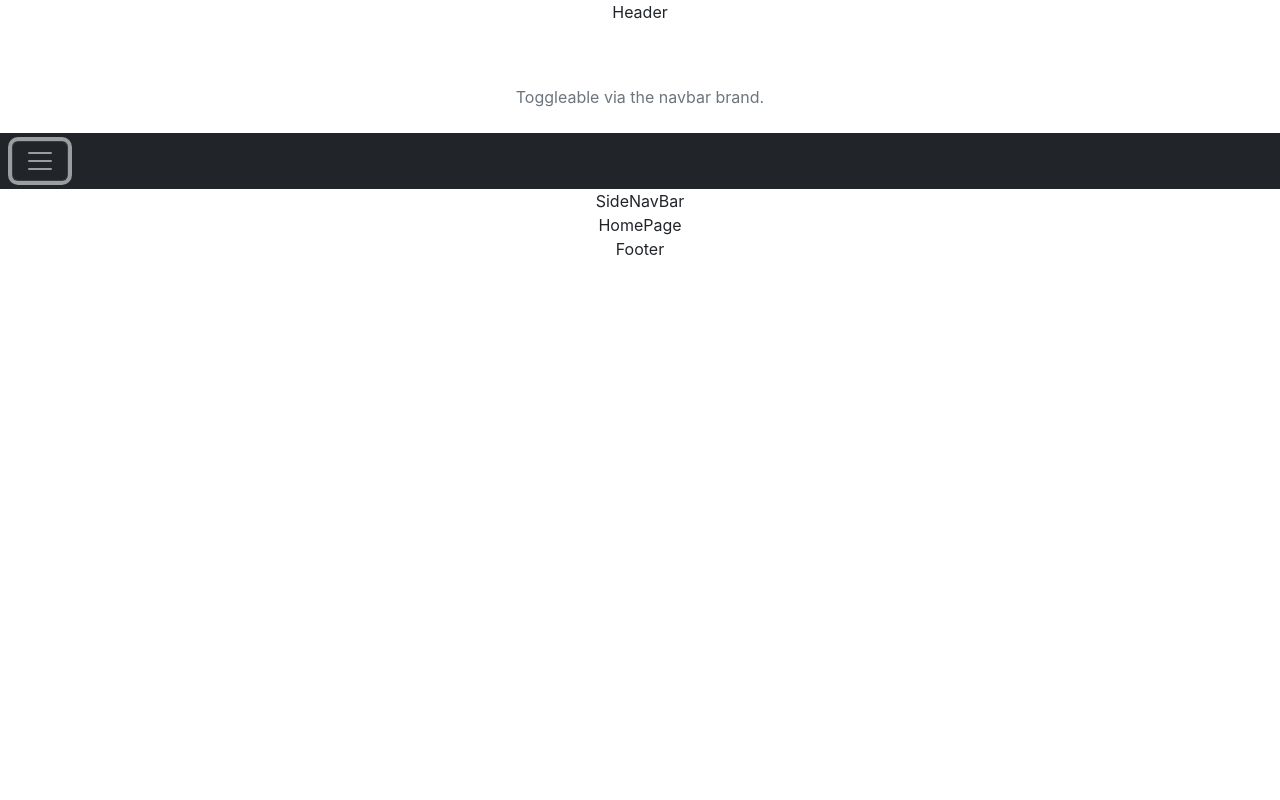
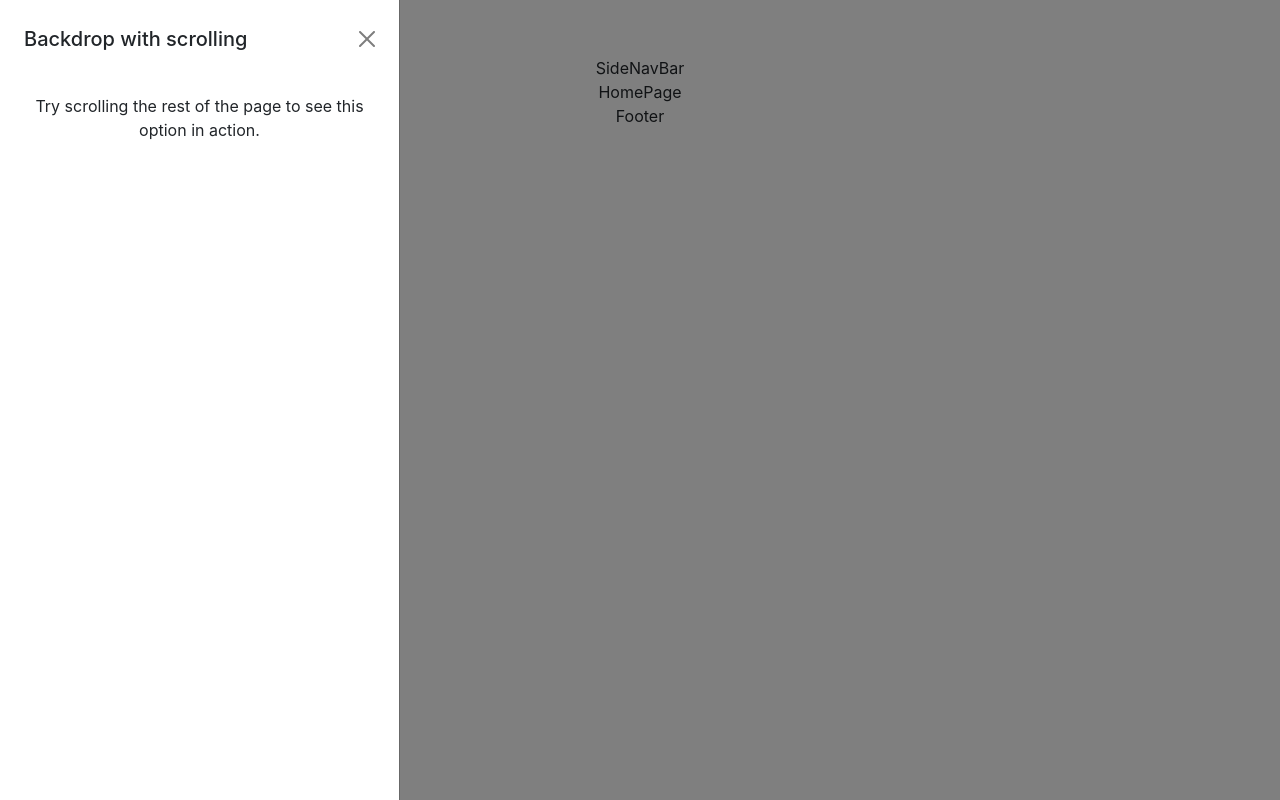
Before and after one commit to Paata1987/Store, a React (Create React App) app: page / in a window 1280 px wide. Both pictures are taken after a click on the button "Toggle navigation". Built offline with nearby package versions, Linux system fonts and the light colour scheme.

Commit message:
add sidebar menu elemnets/ box sizing

```diff
--- a/src/App.js
+++ b/src/App.js
@@ -9,7 +9,6 @@ function App() {
   return (
     <div className="App">
       <Header />
-      <SideNavBar />
       <HomePage />
       <Footer />
     </div>
--- a/src/components/Header.jsx
+++ b/src/components/Header.jsx
@@ -1,7 +1,12 @@
 import React from "react";
+import SideNavBar from "./SideNavBar";
 
 const Header = () => {
-  return <div>Header</div>;
+  return (
+    <div>
+      <SideNavBar />
+    </div>
+  );
 };
 
 export default Header;
--- a/src/components/SideNavBar.jsx
+++ b/src/components/SideNavBar.jsx
@@ -3,30 +3,41 @@ import React from "react";
 const SideNavBar = () => {
   return (
     <div>
-      <div
-        class="collapse"
-        id="navbarToggleExternalContent"
-      >
-        <div class="p-4">
-          <h5 class="text-white h4">Collapsed content</h5>
-          <span class="text-muted">Toggleable via the navbar brand.</span>
-        </div>
-      </div>
-      <nav class="navbar navbar-dark bg-dark">
-        <div class="container-fluid">
+      <nav className="navbar">
+        <div className="container-fluid">
           <button
-            class="navbar-toggler"
+            className="navbar-toggler"
             type="button"
-            data-bs-toggle="collapse"
+            data-bs-toggle="offcanvas"
             data-bs-target="#navbarToggleExternalContent"
             aria-controls="navbarToggleExternalContent"
             aria-expanded="false"
             aria-label="Toggle navigation"
           >
-            <span class="navbar-toggler-icon"></span>
+            <span className="navbar-toggler-icon"></span>
           </button>
         </div>
       </nav>
+      <div
+        className="offcanvas offcanvas-start"
+        id="navbarToggleExternalContent"
+        data-bs-dismiss="offcanvas"
+      >
+        <div className="offcanvas-header m-2">
+          <h5 className="offcanvas-title">Backdrop with scrolling</h5>
+          <button
+            type="button"
+            className="btn-close"
+            data-bs-dismiss="offcanvas"
+            aria-label="Close"
+          ></button>
+        </div>
+        <div className="offcanvas-body">
+          <p>
+            Try scrolling the rest of the page to see this option in action.
+          </p>
+        </div>
+      </div>
       SideNavBar
     </div>
   );
```
